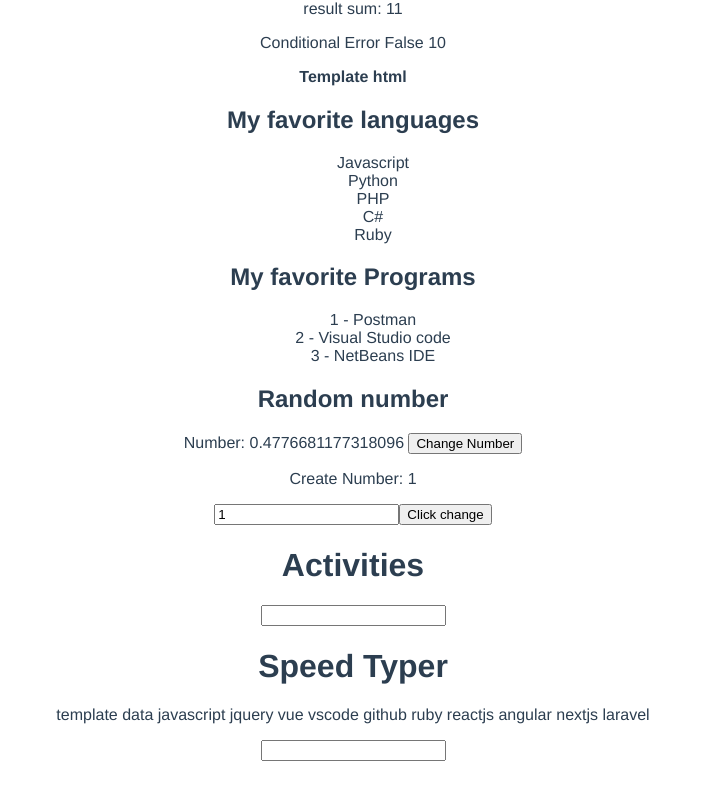
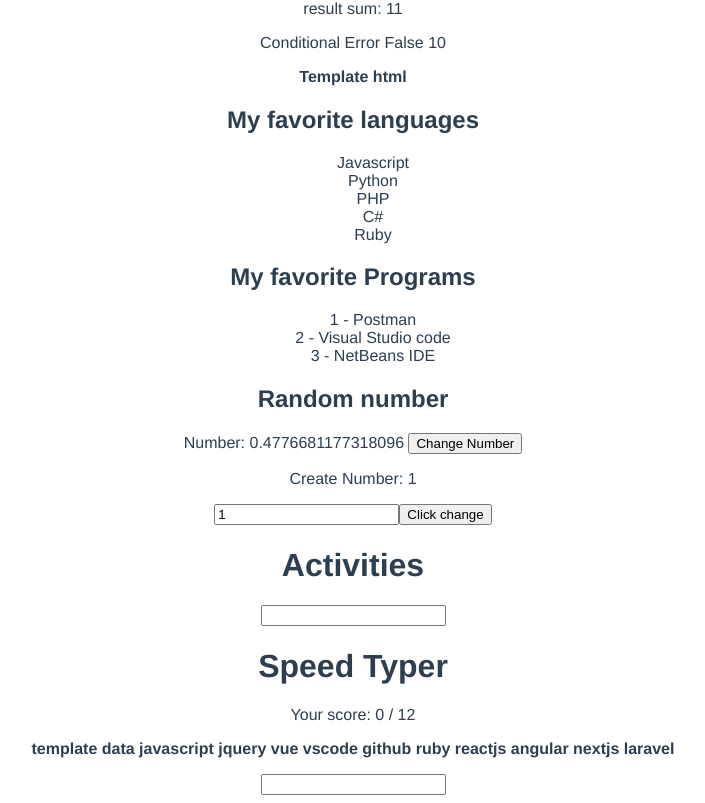
Before and after one commit to StyvenSoft/practice-vue, a Vue app: page / in a window 1280 px wide. Shown: the part 528-1331 px from the top of the page, without its empty margins (287-992 px from the left). Before the commit the page ends 1297 px from the top, so only its background shows below. Built offline with nearby package versions, Linux system fonts and the light colour scheme.

Commit message:
Completed exercise speedTyper

```diff
--- a/src/components/speedTyper.vue
+++ b/src/components/speedTyper.vue
@@ -1,19 +1,21 @@
 <template>
     <h1>Speed Typer</h1>
+    <p>Your score:
+        {{ keywords.filter(keyword => keyword.correct).length }}
+        / {{ keywords.length }}</p>
     <p>
-        <span :key="keyword" v-for="keyword in keywords">
-            {{ keyword }} {{ ' ' }}
+        <span
+            :class="{ correct: keyword.correct, wrong: keyword.wrong, pending: keyword.pending }"
+            :key="keyword.text" v-for="keyword in keywords">
+            {{ keyword.text }} {{ ' ' }}
         </span>
     </p>
     <input type="text" :value="inputValue" @keyup.space="processInput($event)">
 </template>
 
 <script>
-export default {
-    data() {
-        return {
-            inputValue: "",
-            keywords: [
+
+const defaultKeywords = [
                 'template',
                 'data',
                 'javascript',
@@ -26,7 +28,20 @@ export default {
                 'angular',
                 'nextjs',
                 'laravel'
-            ]
+            ].map(keywords => {
+                return {
+                    text: keywords,
+                    correct: false,
+                    wrong: false,
+                    pending: true,
+                }
+            })
+export default {
+    data() {
+        return {
+            inputValue: "",
+            index: 0,
+            keywords: defaultKeywords,
         };
     },
     methods: {
@@ -35,6 +50,18 @@ export default {
             if (value === "") {
                 return;
             }
+
+            if (this.keywords[this.index].text === value) {
+                this.keywords[this.index].correct = true
+                this.keywords[this.index].wrong = false
+                this.keywords[this.index].pending = false
+            } else {
+                this.keywords[this.index].correct = false
+                this.keywords[this.index].wrong = true
+                this.keywords[this.index].pending = false
+            }
+            this.inputValue = "";
+            this.index++;
         }
     },
 }
@@ -42,4 +69,19 @@ export default {
 
 
 <style scoped>
+
+.pending {
+    font-weight: bold;
+}
+
+.correct {
+    font-weight: bold;
+    color: green;
+}
+
+.wrong {
+    font-weight: bold;
+    color:red;
+}
+
 </style>
```
